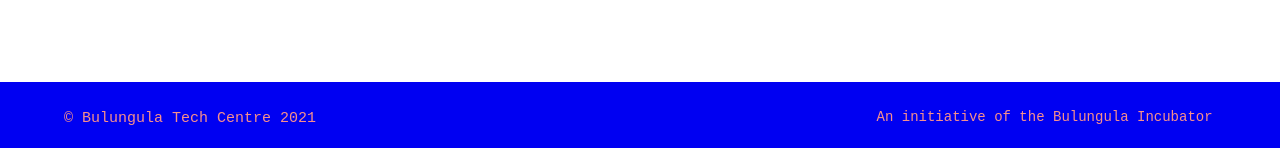
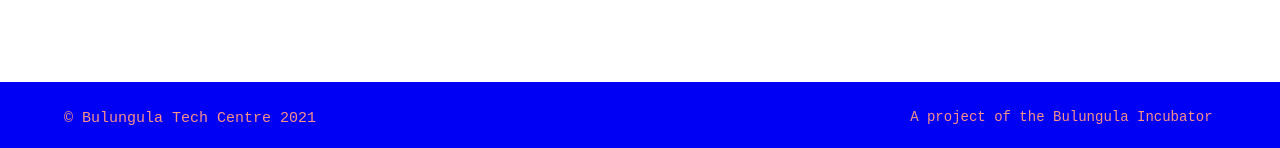
Before and after one commit to bulungula-tech-centre/bulungula-tech-centre, a Jekyll site: the page built from index.md, in a window 1280 px wide. Shown: the part 749-897 px from the top of the page. Built offline with Jekyll 4.4.1, drawn with Linux system fonts in a browser that asks for light colours.

Commit message:
Update _config.yml

```diff
--- a/_config.yml
+++ b/_config.yml
@@ -130,7 +130,7 @@ navigation_header:
   url: /contact/
 
 navigation_footer:
-- title: An initiative of the Bulungula Incubator
+- title: A project of the Bulungula Incubator
   url: https://bulungulaincubator.org/
 
 social_links: # Appears in sidebar. Set the urls then uncomment and comment out as desired
```
